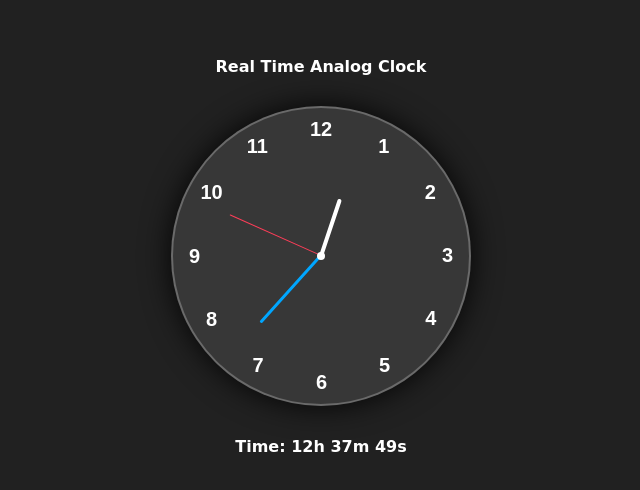
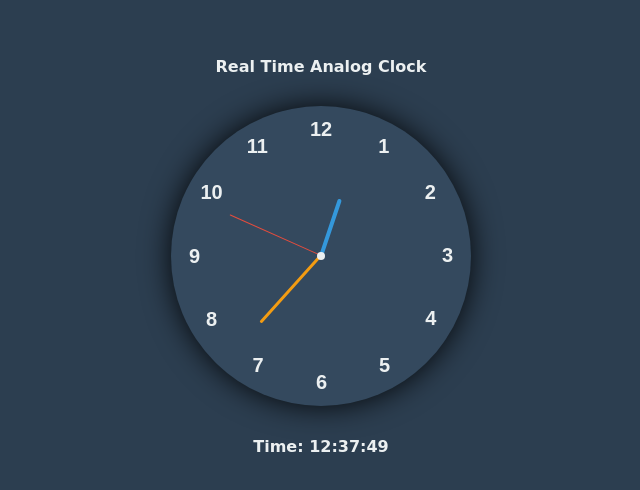
Before and after one commit to am791/Analog-clock, a plain HTML site: page index.html in a window 1280 px wide. Shown: the part 144-634 px from the top of the page, without its empty margins (319-959 px from the left). Drawn offline with Linux system fonts and the light colour scheme.

Commit message:
theme chnaged

```diff
--- a/index.html
+++ b/index.html
@@ -15,9 +15,9 @@
         </div>
         <div class="container">
             <div class="clock">
-                <div style="--clr:#ff3d58;--h:100px;--w:1px;" class="hand" id ="sec"><i></i></div>
-                <div style="--clr:#00a6ff;--h:90px;--w:3px;" class="hand" id="min"><i></i></div>
-                <div style="--clr:#ffffff;--h:60px;--w:4px;" class="hand" id="hour"><i></i></div>
+                <div style="--clr:#e74c3c;--h:100px;--w:1px;" class="hand" id ="sec"><i></i></div>
+                <div style="--clr:#f39c12;--h:90px;--w:3px;" class="hand" id="min"><i></i></div>
+                <div style="--clr:#3498db;--h:60px;--w:4px;" class="hand" id="hour"><i></i></div>
 
                 <span style="--i:1;"><b>1</b></span>
                 <span style="--i:2;"><b>2</b></span>
--- a/script.js
+++ b/script.js
@@ -31,5 +31,5 @@ function displayTime() {
     min.style.transform = `rotate(${mRotation}deg)`;
     sec.style.transform = `rotate(${sRotation}deg)`;
 
-    realTimedata.innerText = `Time: ${hh}h ${mm}m ${ss}s`;
+    realTimedata.innerText = `Time: ${String(hh).padStart(2, '0')}:${String(mm).padStart(2, '0')}:${String(ss).padStart(2, '0')}`;
 }
--- a/styles.css
+++ b/styles.css
@@ -3,11 +3,14 @@
     padding: 0;
     box-sizing: border-box;
     font-family: sans-serif;
-    color: #ffffff;
+    color: var(--text-color);
 }
 
 :root {
     --font-family: 'Pacifico', cursive;
+    --background-color: #2C3E50;
+    --text-color: #ECF0F1;
+    --clock-background: #34495E;
 }
 
 body {
@@ -16,7 +19,7 @@ body {
     height: 100vh;
     justify-content: center;
     align-items: center;
-    background-color: #212121;
+    background-color: var(--background-color);
 }
 
 .main {
@@ -30,13 +33,13 @@ body {
     flex-direction: column;
 }
 .loader {
-    border: 8px solid #f3f3f3;
-    border-top: 8px solid #313436;
+    border: 8px solid var(--text-color);
+    border-top: 8px solid var(--clock-background);
     border-radius: 50%;
     width: 50px;
     height: 50px;
     animation: spin 2s linear infinite;
-    transform: translate(-50%, -50%)
+    transform: translate(-50%, -50%);
 }
 @keyframes spin {
     0% { transform: rotate(0deg); }
@@ -61,8 +64,7 @@ body {
     width: 300px;
     height: 300px;
     border-radius: 50%;
-    background-color: rgba(255, 255, 255, 0.1);
-    border: 2px solid rgba(255, 255, 255, 0.25);
+    background-color: var(--clock-background);
     box-shadow: 0px 0px 30px rgba(0, 0 ,0 ,0.9);
     display: flex;
     justify-content: center;
@@ -88,7 +90,7 @@ body {
     width: 8px;
     height: 8px;
     border-radius: 50%;
-    background-color: white;
+    background-color: var(--text-color);
     z-index: 2;
 }
 
```
